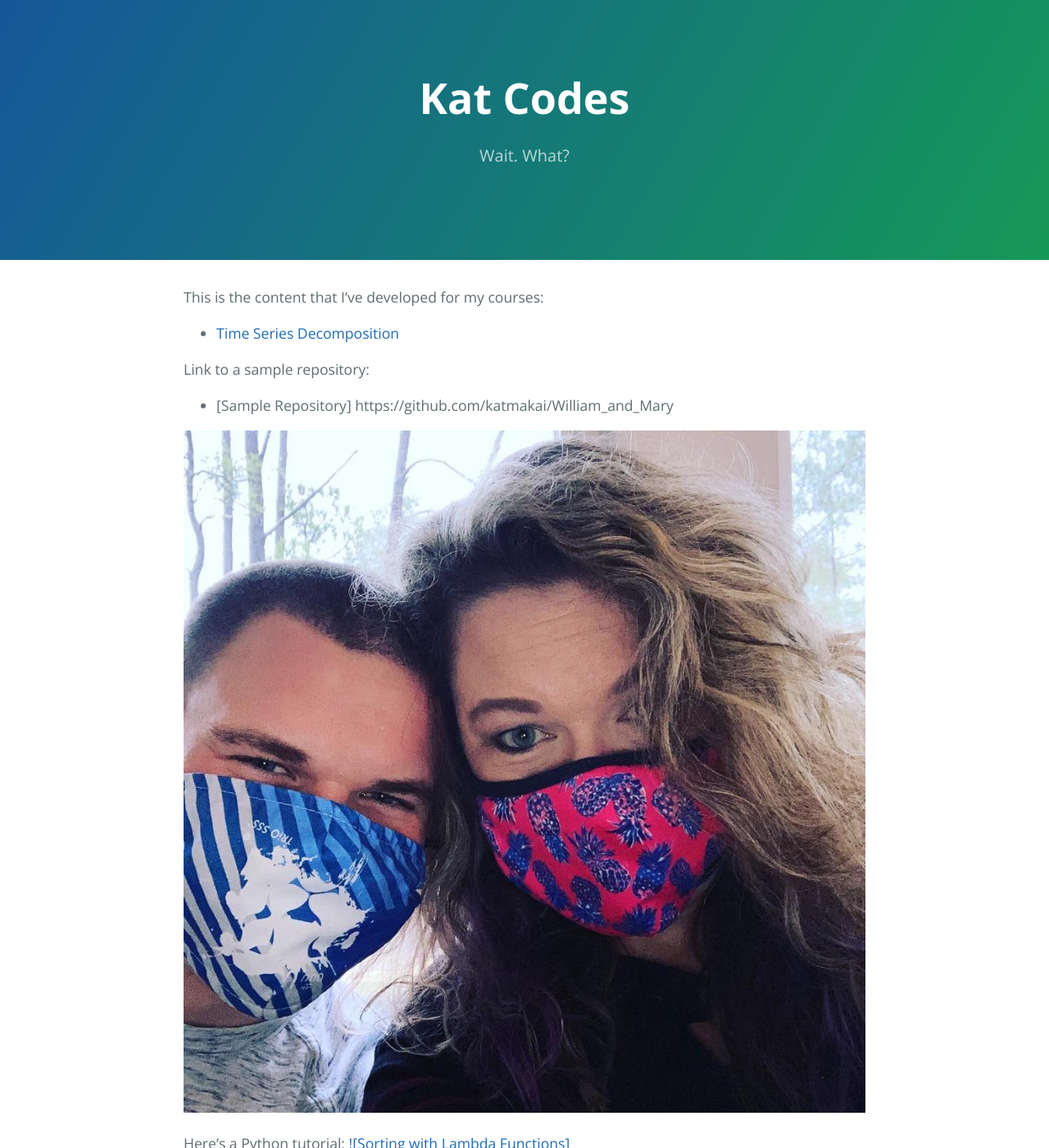
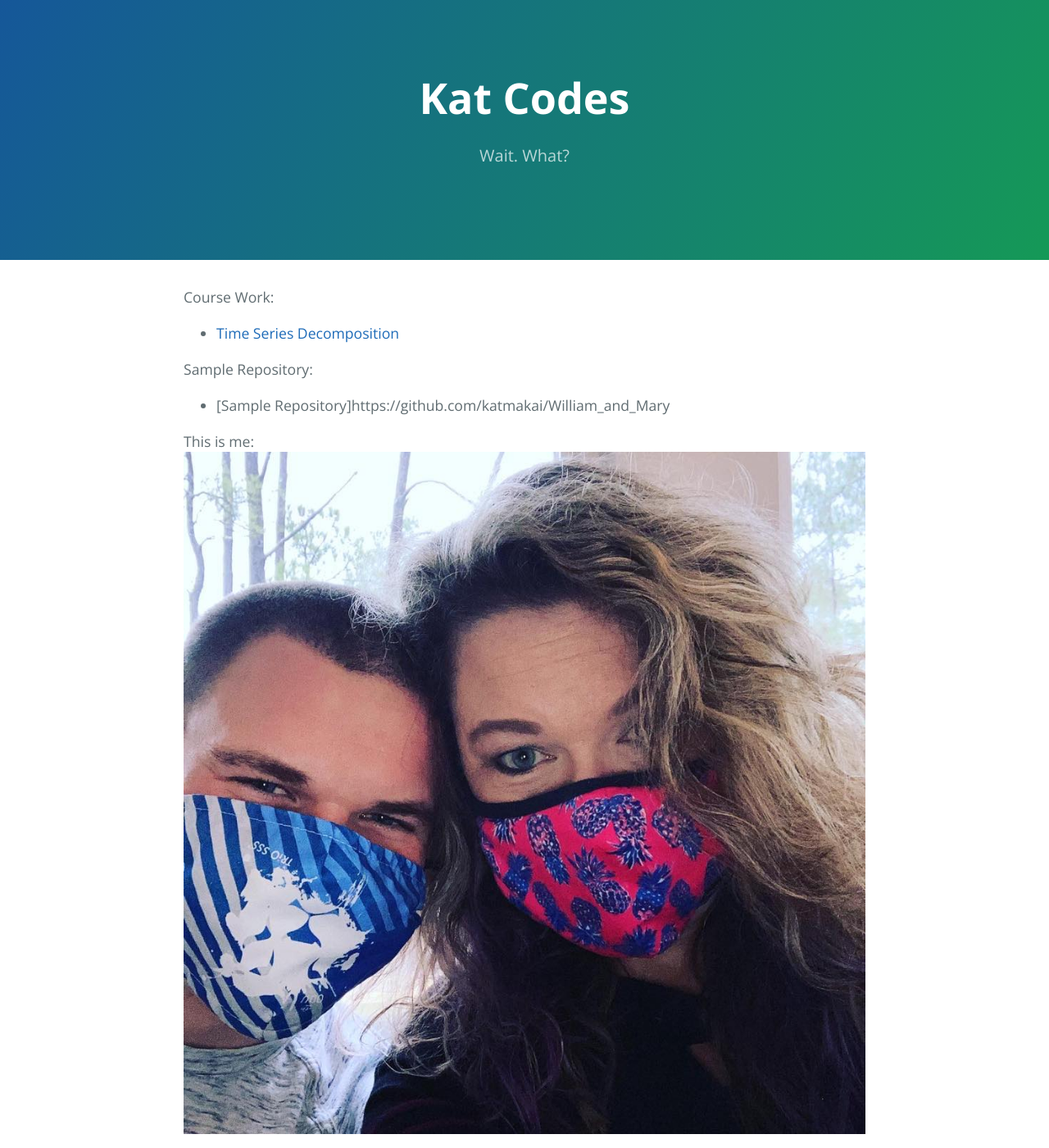
Before and after one commit to katmakai/katmakai.github.io, a Jekyll site: the page built from index.md, in a window 1280 px wide and 1400 px high. Shown: the whole window at 82% size. Built offline with Jekyll 4.4.1, drawn with Linux system fonts in a browser that asks for light colours; our own code applies the rules of GitHub Pages for plain Markdown files; some of the changed text lies outside the part shown; grey boxes are pictures that could not be loaded.

Commit message:
Update index.md

```diff
--- a/index.md
+++ b/index.md
@@ -3,14 +3,15 @@ title: Kat Codes
 description: Wait. What?
 ---
 
-This is the content that I've developed for my courses:
+Course Work:
 - [Time Series Decomposition](/timeseries/index.md)
 
 
-Link to a sample repository:
-- [Sample Repository] https://github.com/katmakai/William_and_Mary
+Sample Repository:
+- [Sample Repository]https://github.com/katmakai/William_and_Mary
 
+This is me:
 ![My Picture](/pictures/thomas_and_mom.jpg)
 
-Here's a Python tutorial:
-[![Sorting with Lambda Functions] (https://img.youtube.com/vi/Lhno4T53vcg/0.jpg)](http://www.youtube.com/watch?v=Lhno4T53vcg)
+Python Tutorial:
+[![Sorting with Lambda Functions](https://img.youtube.com/vi/Lhno4T53vcg/0.jpg)](http://www.youtube.com/watch?v=Lhno4T53vcg)
```
